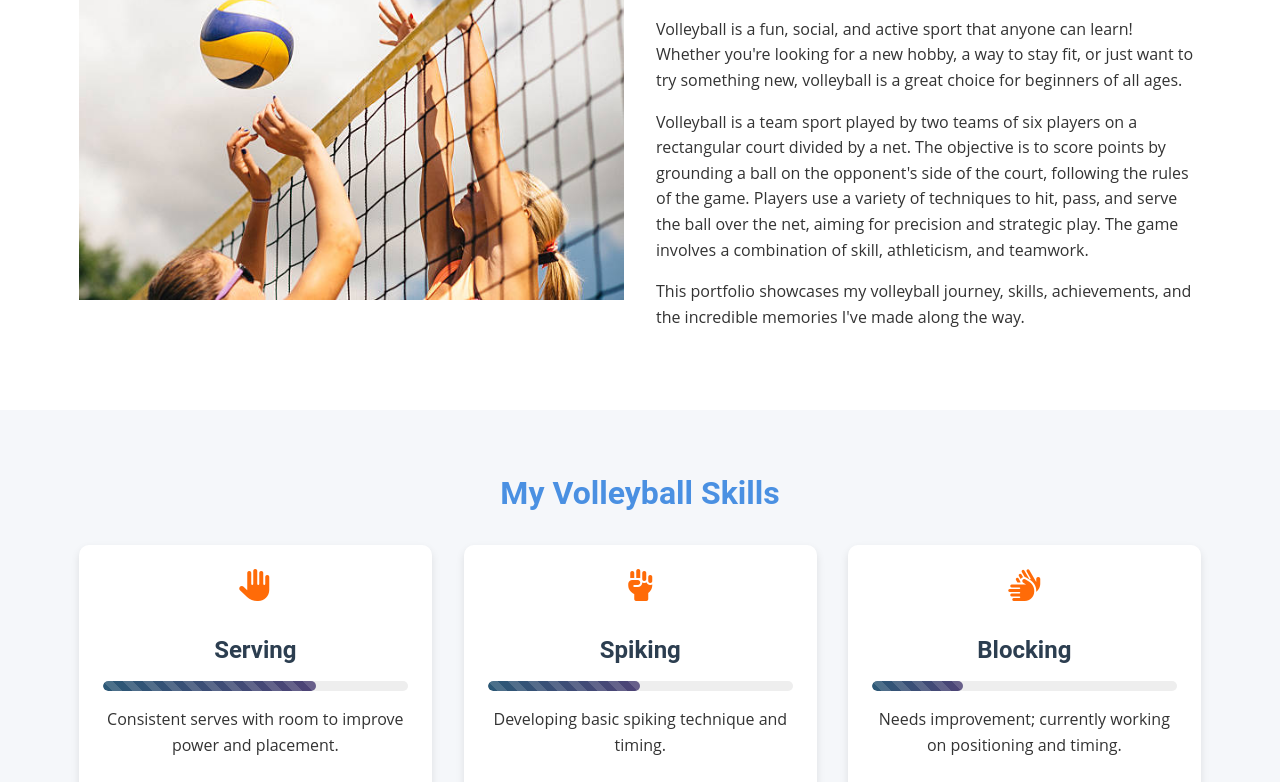
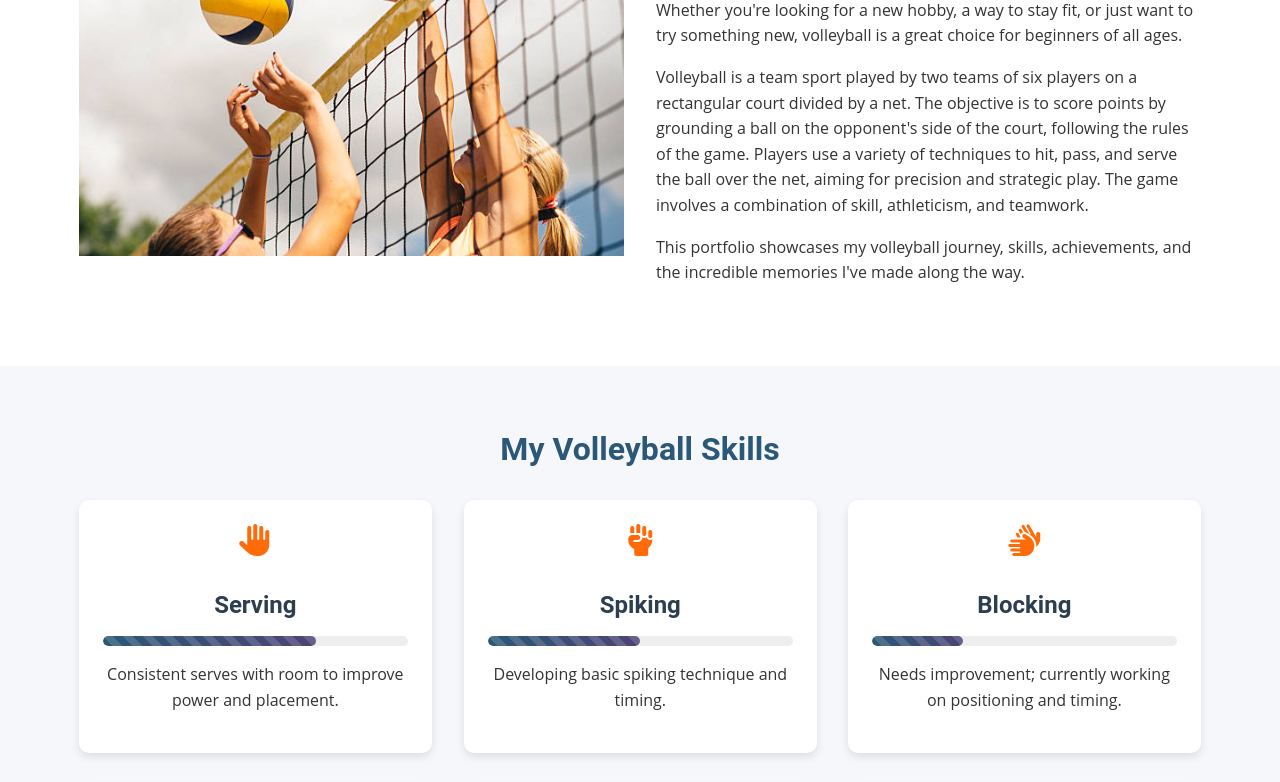
Before and after one commit to Geevon/volleyz, a plain HTML site: page index.html in a window 1280 px wide. Shown: the part 680-1462 px from the top of the page. Drawn offline with nearby package versions, Linux system fonts and the light colour scheme; files that its build step writes are made by us from their sources.

Commit message:
index.html

```diff
--- a/index.html
+++ b/index.html
@@ -8,17 +8,17 @@
     <meta name="author" content="Geevon Jarapan Abad">
 
     <title>My Volleyball Portfolio</title>
-    <link rel="stylesheet" href=".css/about.css">
-    <link rel="stylesheet" href=".css/achieve.css">
-    <link rel="stylesheet" href=".css/base.css">
-    <link rel="stylesheet" href=".css/comment.css">
-    <link rel="stylesheet" href=".css/contact.css">
-    <link rel="stylesheet" href=".css/footer.css">
-    <link rel="stylesheet" href=".css/gallery.css">
-    <link rel="stylesheet" href=".css/header.css">
-    <link rel="stylesheet" href=".css/home.css">
-    <link rel="stylesheet" href=".css/skill.css">
-    <link rel="stylesheet" href=".style2.css">
+    <link rel="stylesheet" href="css/about.css">
+    <link rel="stylesheet" href="css/achieve.css">
+    <link rel="stylesheet" href="css/base.css">
+    <link rel="stylesheet" href="css/comment.css">
+    <link rel="stylesheet" href="css/contact.css">
+    <link rel="stylesheet" href="css/footer.css">
+    <link rel="stylesheet" href="css/gallery.css">
+    <link rel="stylesheet" href="css/header.css">
+    <link rel="stylesheet" href="css/home.css">
+    <link rel="stylesheet" href="css/skill.css">
+    <link rel="stylesheet" href="style2.css">
     <link href="https://unpkg.com/boxicons@2.1.4/css/boxicons.min.css" rel="stylesheet">
     <link rel="stylesheet" href="https://cdnjs.cloudflare.com/ajax/libs/font-awesome/6.4.0/css/all.min.css">
 </head>
```
